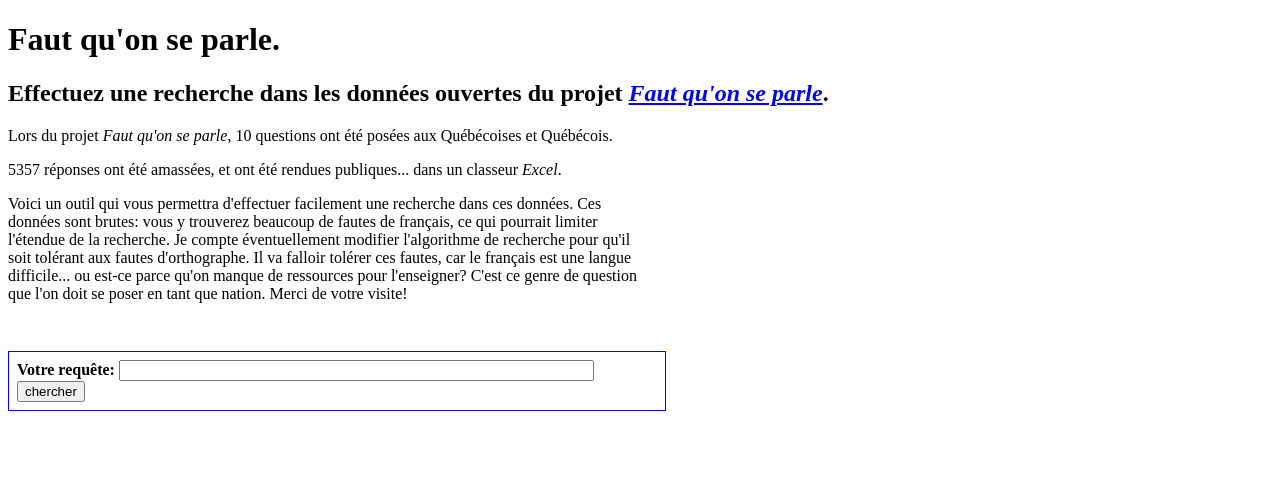
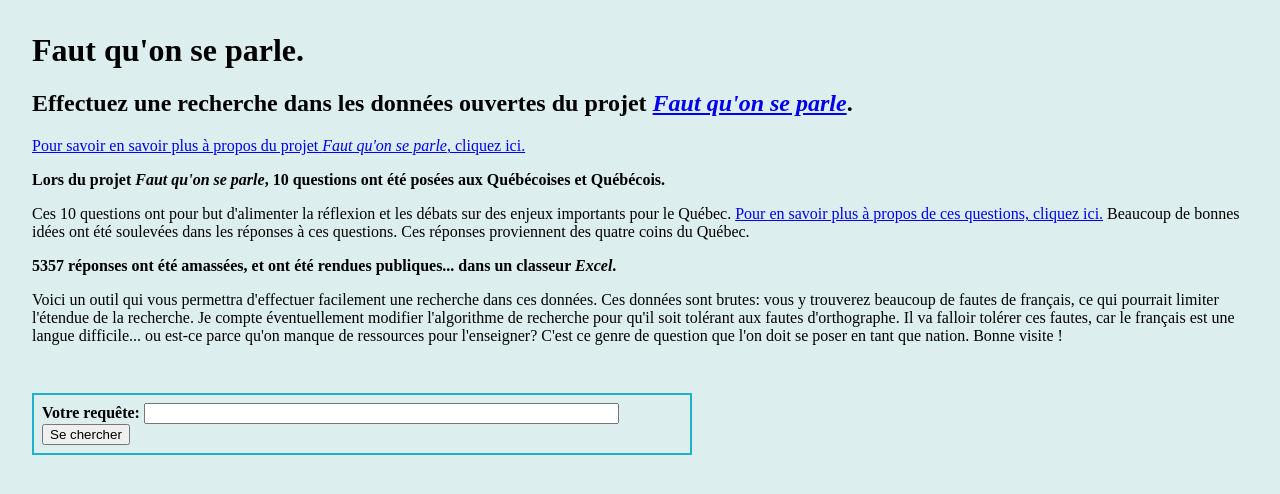
Before and after one commit to lemairecarl/lemairecarl.github.io, a Jekyll site: the page fautquonseparle/index.html, which Jekyll copies as it is, in a window 1280 px wide. Shown: the top 494 px of the page. Built offline with Jekyll 4.4.1, drawn with Linux system fonts in a browser that asks for light colours.

Commit message:
FQSP Améliorer expérience

```diff
--- a/fautquonseparle/index.html
+++ b/fautquonseparle/index.html
@@ -18,20 +18,29 @@
 
     <h2>Effectuez une recherche dans les données ouvertes du projet <a href="http://fautquonseparle.org"><i>Faut qu'on se parle</i></a>.</h2>
 
-    <p>Lors du projet <i>Faut qu'on se parle</i>, 10 questions ont été posées aux Québécoises et Québécois.</p>
-    <p>5357 réponses ont été amassées, et ont été rendues publiques... dans un classeur <i>Excel</i>.</p>
+    <p><a href="https://fautquonseparle.org/presse">Pour savoir en savoir plus à propos du projet <i>Faut qu'on se parle</i>, cliquez ici.</a></p>
+
+    <p><strong>Lors du projet <i>Faut qu'on se parle</i>, 10 questions ont été posées aux Québécoises et Québécois.</strong></p>
+
+    <p>Ces 10 questions ont pour but d'alimenter la réflexion et les débats sur des enjeux importants pour le Québec.
+        <a href="https://fautquonseparle.org/questions">Pour en savoir
+    plus à propos de ces questions, cliquez ici.</a> Beaucoup de bonnes idées ont été soulevées dans les réponses à ces
+    questions. Ces réponses proviennent des quatre coins du Québec.</p>
+
+    <p><strong>5357 réponses ont été amassées, et ont été rendues publiques... dans un classeur <i>Excel</i>.</strong></p>
+
     <p>Voici un outil qui vous permettra d'effectuer facilement une recherche dans ces données. Ces données sont brutes:
     vous y trouverez beaucoup de fautes de français, ce qui pourrait limiter l'étendue de la recherche. Je compte
     éventuellement modifier l'algorithme de recherche pour qu'il soit tolérant aux fautes d'orthographe. Il va falloir
         tolérer ces fautes, car le français est une langue difficile... ou est-ce parce qu'on manque de ressources pour
-        l'enseigner? C'est ce genre de question que l'on doit se poser en tant que nation. Merci de votre visite!</p>
+        l'enseigner? C'est ce genre de question que l'on doit se poser en tant que nation. Bonne visite !</p>
 
-    <form method="get">
+    <form method="get" id="champrecherche">
         <label for="search-box">Votre requête: </label>
         <input type="text" id="search-box" name="requete" placeholder="">
-      <input type="submit" value="chercher">
+      <input type="submit" value="Se chercher">
     </form>
 
-    <ul id="search-results"></ul>
+    <div id="results"></div>
 </body>
 </html>
--- a/fautquonseparle/search.js
+++ b/fautquonseparle/search.js
@@ -2,8 +2,13 @@
   Adapted from: http://jekyll.tips/jekyll-casts/jekyll-search-using-lunr-js/
 */
 
+function jump(h){
+    var top = document.getElementById(h).offsetTop; //Getting Y of target element
+    window.scrollTo(0, top);                        //Go there directly or some transition
+}
+
 function displaySearchResults(results, csvdata) {
-    var searchResults = document.getElementById('search-results');
+    var searchResults = document.getElementById('results');
 
     var question_labels = {
         7: "Indépendance: Comment se remettre en marche?",
@@ -27,12 +32,12 @@ function displaySearchResults(results, csvdata) {
 
       for (var i = 0; i < results.length; i++) {  // Iterate over the results
         var item = csvdata[results[i].ref];
-        appendString += '<li><div class="qlabel">' + question_labels[item.q_id] + '<span class="aid">#' + item.id + '</span></div>' + item.text + '</li>';
+        appendString += '<li><div class="qlabel">' + question_labels[item.q_id] + '<span class="aid">Rép. #' + item.id + '</span></div><p>' + item.text + '</p></li>';
       }
 
-      searchResults.innerHTML = appendString;
+      searchResults.innerHTML = '<h3>Résultats :</h3><ul id="search-results">' + appendString + '</ul>';
     } else {
-      searchResults.innerHTML = '<li>Aucun résultat, vérifiez votre requête.</li>';
+      searchResults.innerHTML = '<h3>Aucun résultat, vérifiez votre requête.</h3>';
     }
 }
 
@@ -53,7 +58,7 @@ $(document).ready(function() {
     var searchTerm = getQueryVariable('requete');
 
     if (searchTerm) {
-        document.getElementById('search-results').innerHTML = 'Veuillez patienter...';
+        document.getElementById('results').innerHTML = '<h3>Veuillez patienter...</h3>';
 
         $.ajax({
             type: "GET",
@@ -78,6 +83,8 @@ $(document).ready(function() {
 
                 var results = idx.search(searchTerm); // Get lunr to perform a search
                 displaySearchResults(results, csvdata); // We'll write this in the next section
+
+                jump("champrecherche");
             }
         });
     }
--- a/fautquonseparle/style.css
+++ b/fautquonseparle/style.css
@@ -1,29 +1,47 @@
-#search-results {
-    margin-top: 3em
+body {
+    background-color: #dee;
+    margin: 2em;
 }
 
-li {
-    margin-bottom: 1.6em;
+
+
+#search-results {
+    margin-top: 1.6em
 }
 
-li .qlabel {
-    color: blue;
-    margin-bottom: 0.3em;
+ul#search-results {
+    list-style-type: none;
+    margin: 0;
+    padding-left: 0;
 }
 
-li .qlabel .aid {
+ul#search-results li {
+    margin-bottom: 1em;
+    padding:1em;
+    background-color: white;
+}
+
+ul#search-results li .qlabel {
+    display: inline-block;
+    margin-bottom: 0.2em;
+    padding-bottom: 0.2em;
+    border-bottom: 2px solid #1eb1cc;
+    font-style: italic;
+}
+
+ul#search-results li .qlabel .aid {
     margin-left: 2em;
     color: #bbb;
 }
 
-body p {
-    max-width: 40em;
+ul#search-results li p {
+    margin: 0;
 }
 
 form {
     margin-top: 3em;
     padding:0.5em;
-    border:1px solid blue;
+    border:2px solid #1eb1cc;
     max-width: 40em;
 }
 
```
